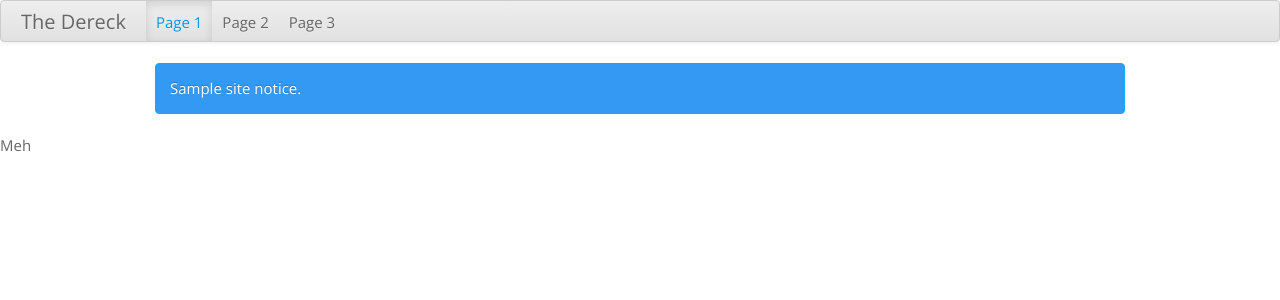
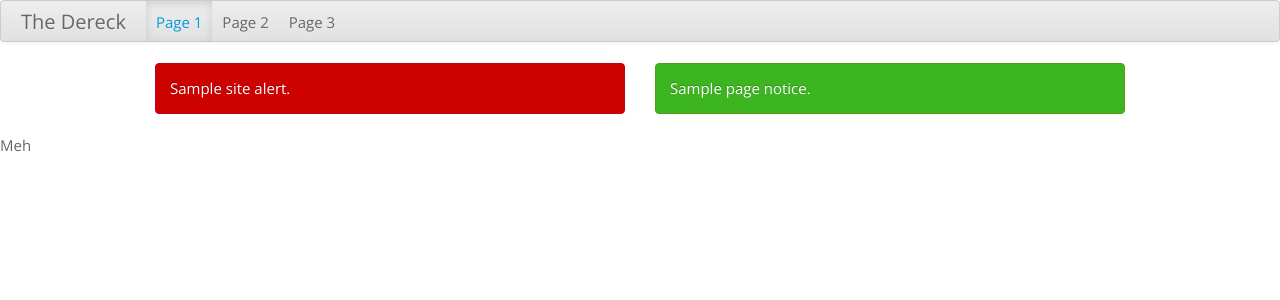
Before and after one commit to thedereck/thedereck.github.com, a Jekyll site: the page built from index.html, in a window 1280 px wide. Shown: the top 300 px of the page. Built offline with Jekyll 4.4.1, drawn with Linux system fonts in a browser that asks for light colours.

Commit message:
Testing alerts and notices.

```diff
--- a/_config.yml
+++ b/_config.yml
@@ -1,8 +1,8 @@
 name: The Dereck
 brand: The Dereck
 
-alert: false
-notice: Sample site notice.
+alert: Sample site alert.
+notice: false
 
 bootstrap_css: spacelab.bootstrap.min.css
 bootstrap_responsive_css: bootstrap-responsive.min.css
--- a/index.html
+++ b/index.html
@@ -1,6 +1,7 @@
 ---
 layout: page
 title: The Dereck
+notice: Sample page notice.
 ---
 
 Meh
```
